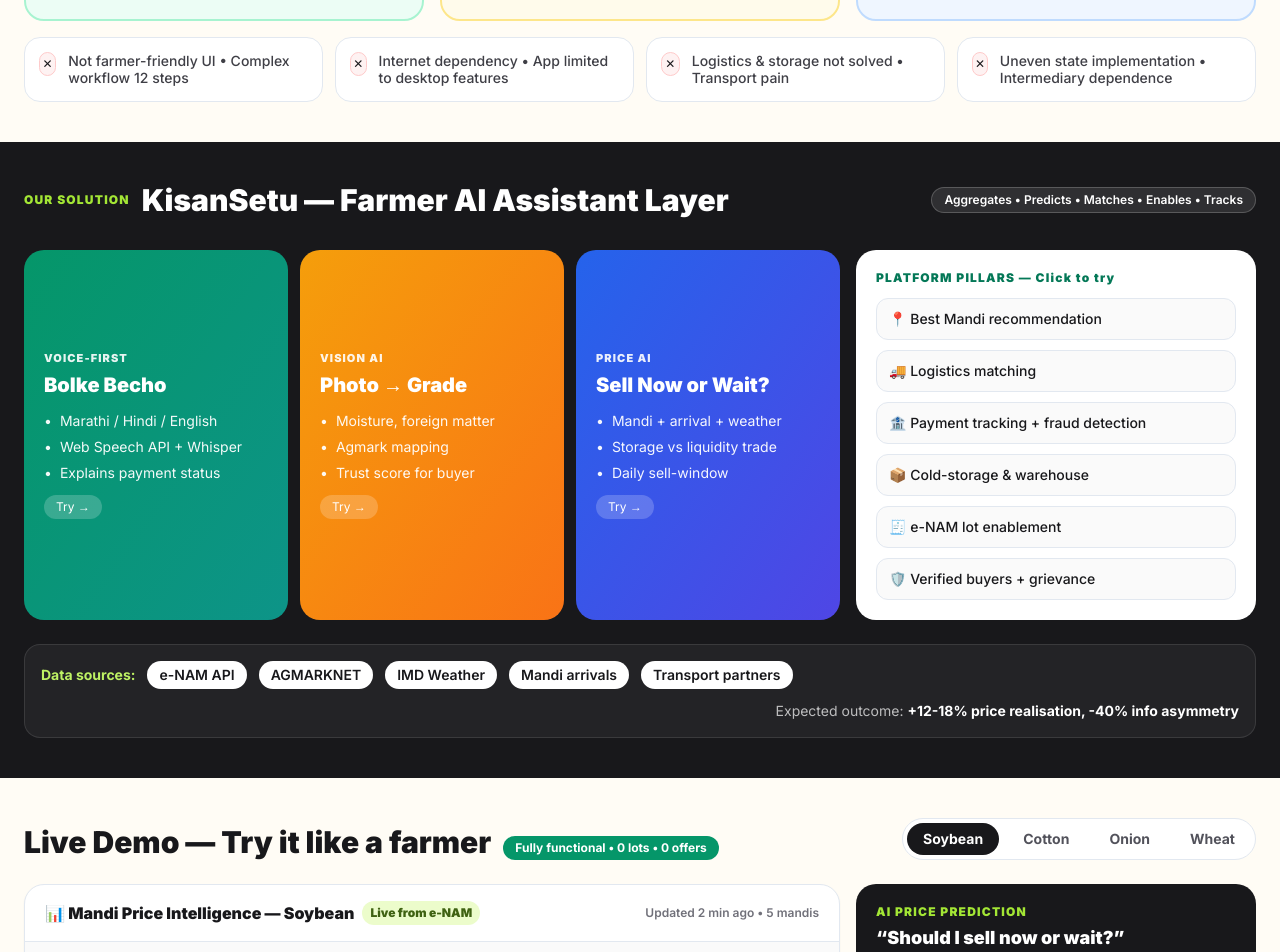
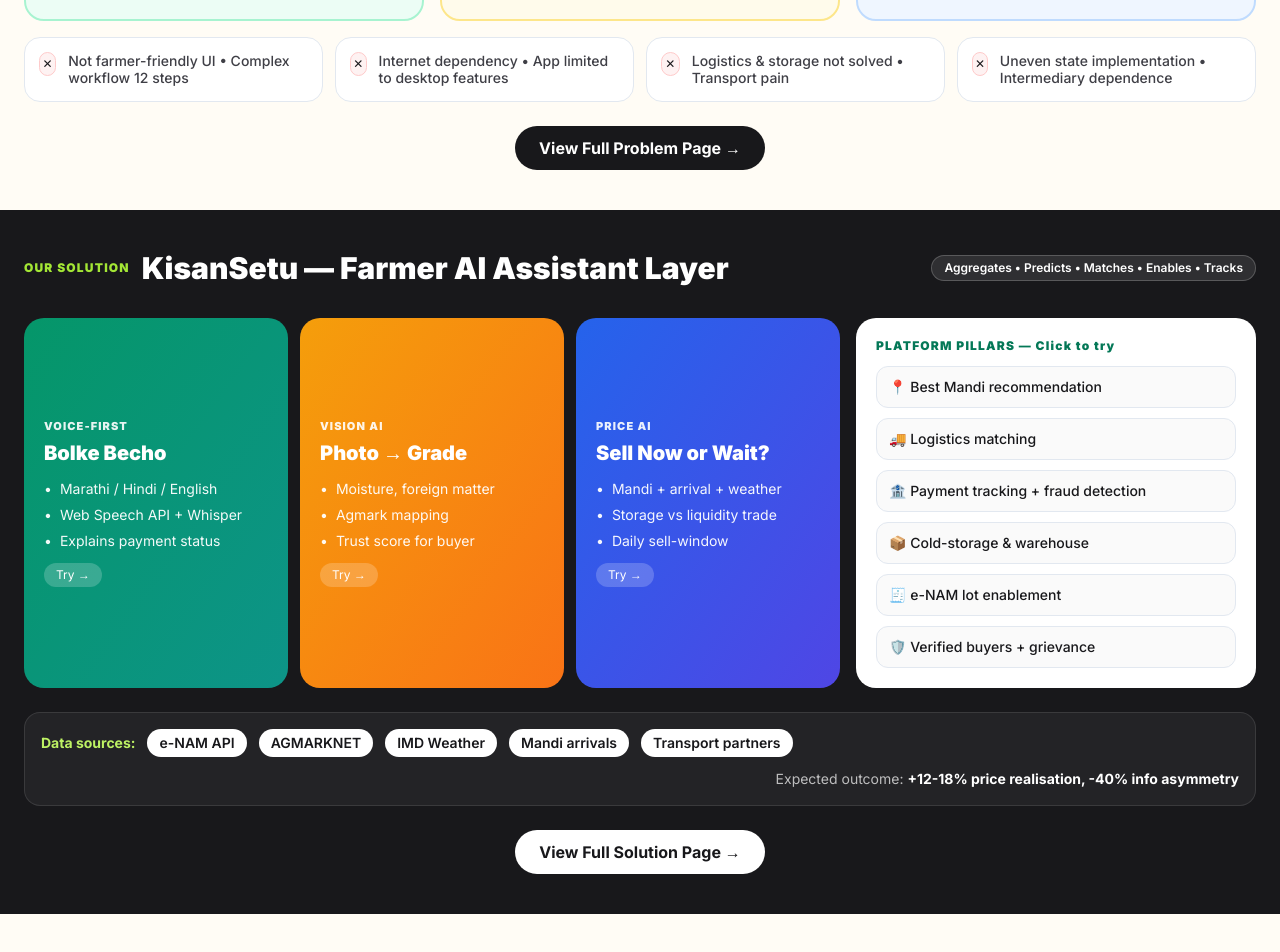
Before and after one commit to rohanwaghmareee/KisanSetu-eNAM, a Next.js app: page / in a window 1280 px wide. Shown: the part 1158-2110 px from the top of the page. Built offline with nearby package versions, Linux system fonts and the light colour scheme.

Commit message:
fix: interlink all pages - navbar + section View Full Page links

```diff
--- a/src/app/page.tsx
+++ b/src/app/page.tsx
@@ -442,6 +442,9 @@
             </div>
           ))}
         </div>
+        <div className="mt-6 flex justify-center">
+          <Link href="/problem" className="px-6 py-2.5 bg-zinc-900 text-white rounded-full font-bold hover:bg-black">View Full Problem Page →</Link>
+        </div>
       </section>
 
       {/* SOLUTION ARCH */}
@@ -491,6 +494,9 @@
             <span className="bg-white text-zinc-900 rounded-full px-3 py-1 font-semibold">Mandi arrivals</span>
             <span className="bg-white text-zinc-900 rounded-full px-3 py-1 font-semibold">Transport partners</span>
             <span className="ml-auto text-white/70">Expected outcome: <b className="text-white">+12-18% price realisation, -40% info asymmetry</b></span>
+          </div>
+          <div className="mt-6 flex justify-center">
+            <Link href="/solution" className="px-6 py-2.5 bg-white text-zinc-900 rounded-full font-bold hover:bg-zinc-100">View Full Solution Page →</Link>
           </div>
         </div>
       </section>
```
